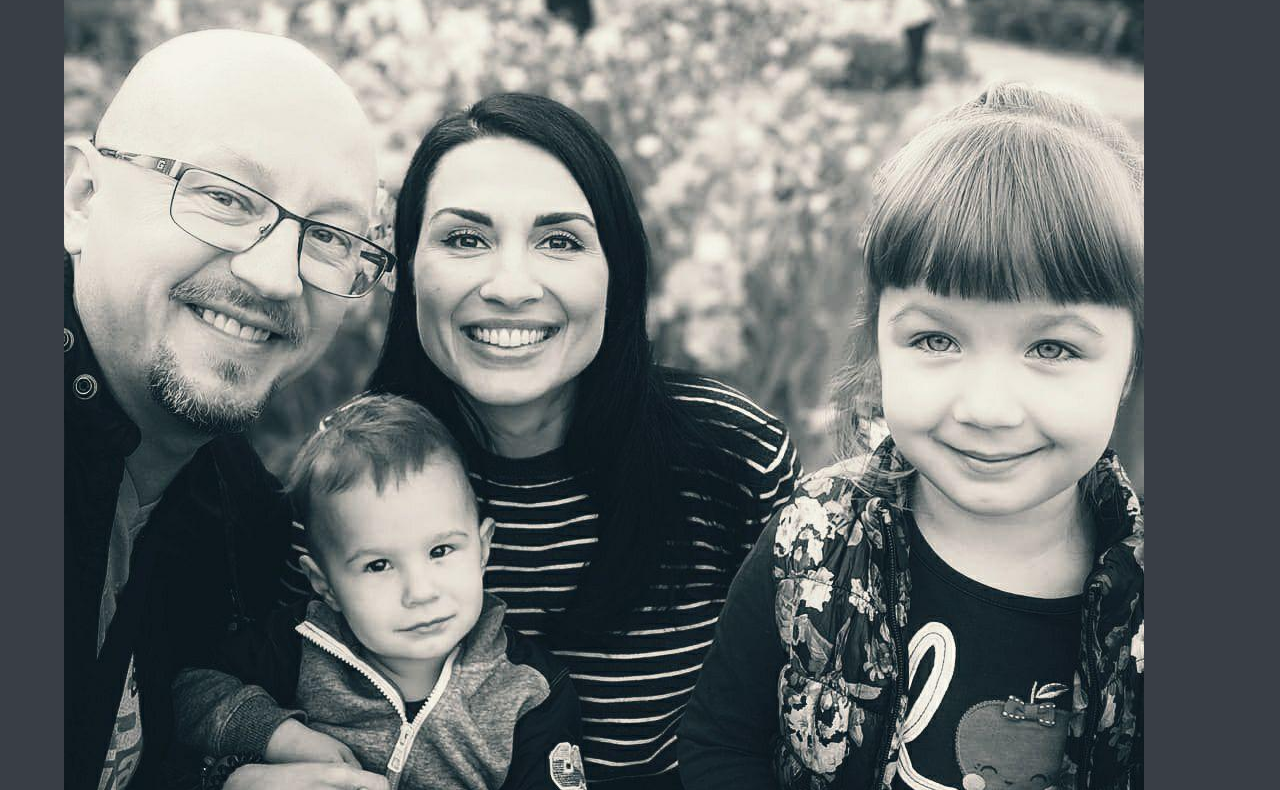
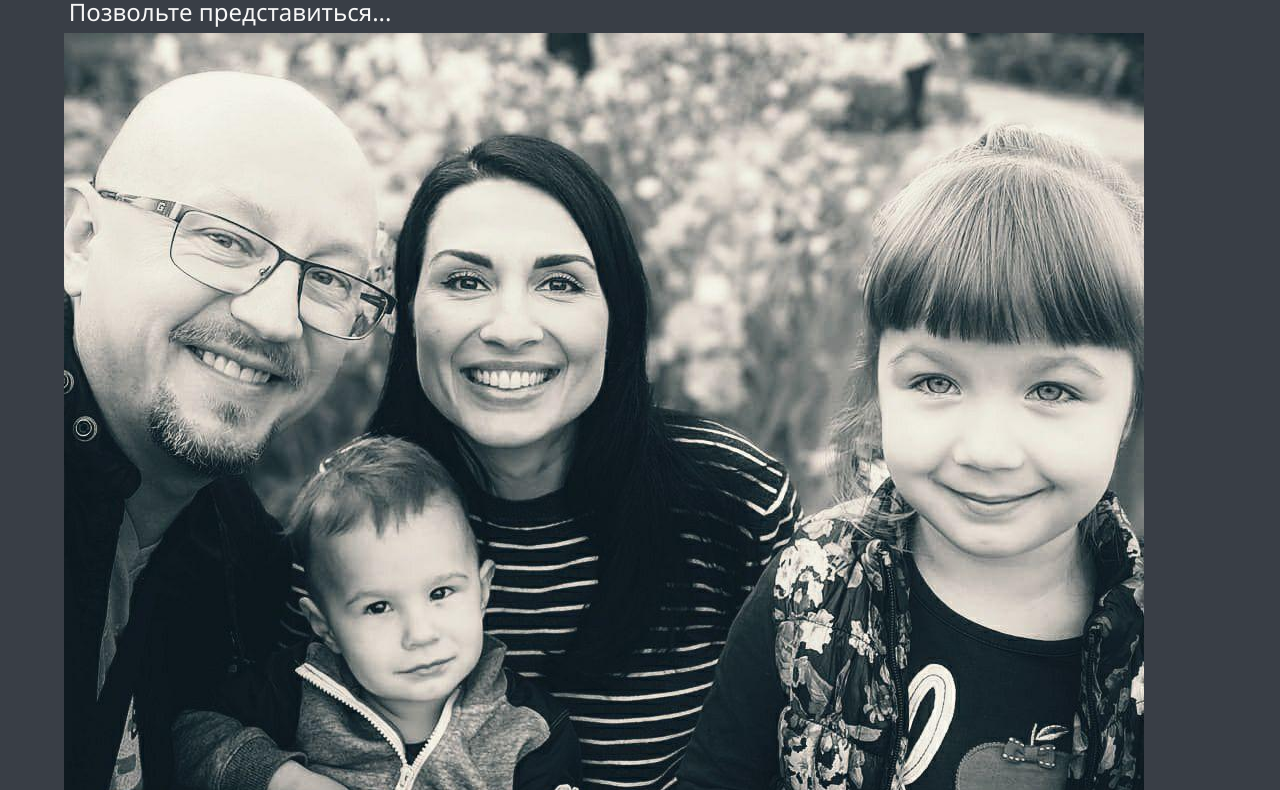
Before and after one commit to kartaiev/personal_website, a website: page dist/teaching.html in a window 1280 px wide. Shown: the part 217-1007 px from the top of the page. Drawn offline with Linux system fonts and the light colour scheme.

Commit message:
teaching

```diff
--- a/dist/teaching.html
+++ b/dist/teaching.html
@@ -53,9 +53,9 @@
                 Учение, <span class="text-secondary">Проповеди</span>
             </h1>
 
-            <!-- <h2 class="sm-heading">
+            <h2 class="sm-heading">
                 Позвольте представиться...
-            </h2> -->
+            </h2>
 
             <div class="info">
                 <img src="img/family.jpg" alt="family" class="family-portrait">
```
